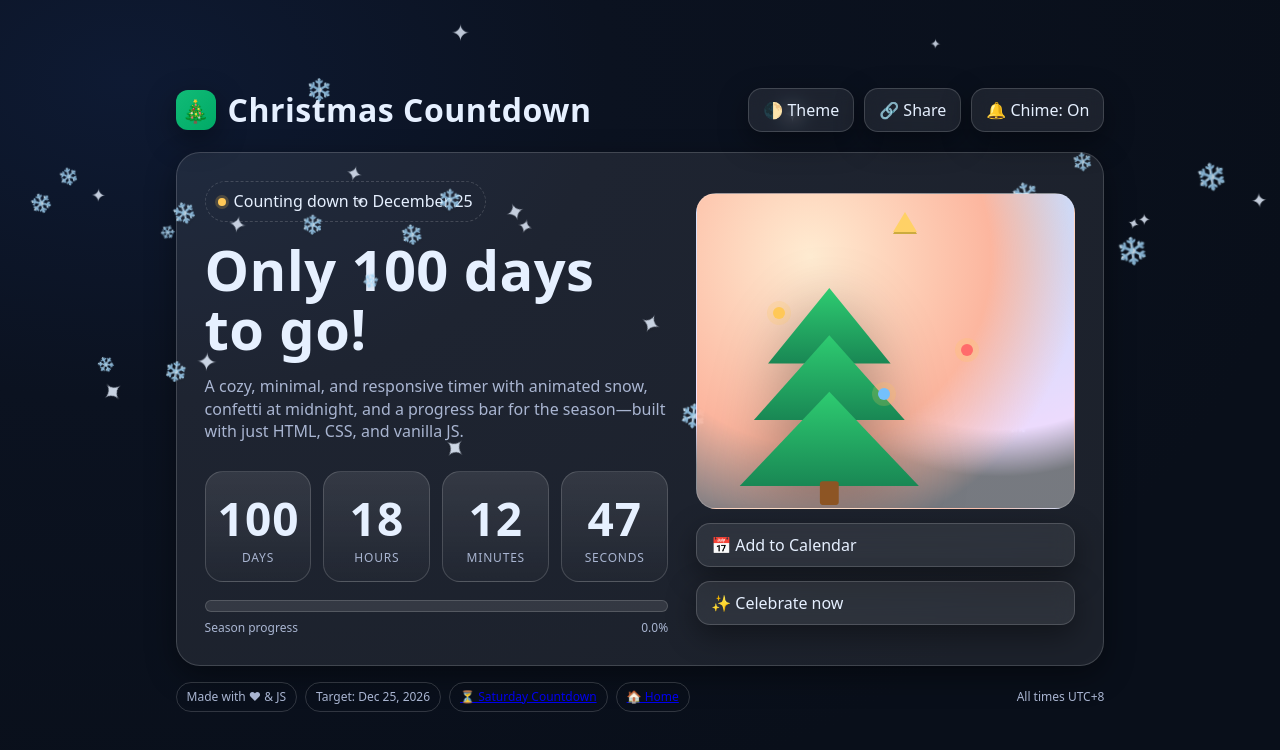
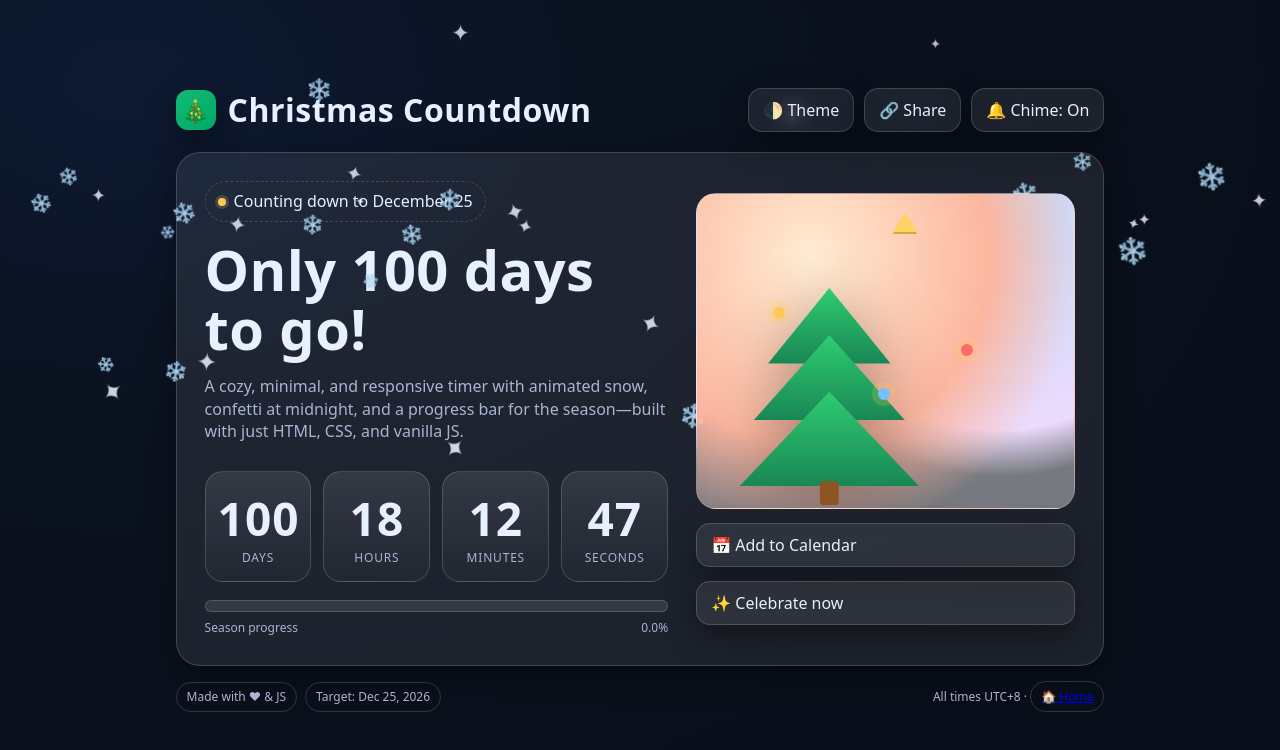
Before and after one commit to junbaria/junbaria.github.io, a plain HTML site: page christmas.html in a window 1280 px wide. Drawn offline with Linux system fonts and the light colour scheme.

Commit message:
Update button styling and remove the countdown button in the page

```diff
--- a/christmas.html
+++ b/christmas.html
@@ -170,10 +170,8 @@
         <div class="links">
           <span class="pill">Made with ❤︎ & JS</span>
           <span class="pill" id="targetLabel">Target: Dec 25, <span id="yearLabel">YYYY</span></span>
-          <a class="pill" href="saturday.html">⏳ Saturday Countdown</a>
-          <a class="pill" href="./">🏠 Home</a>
         </div>
-        <span id="tz"></span>
+        <span><span id="tz"></span> · <a class="pill" href="./">🏠 Home</a></span>
       </div>
     </div>
 
```
